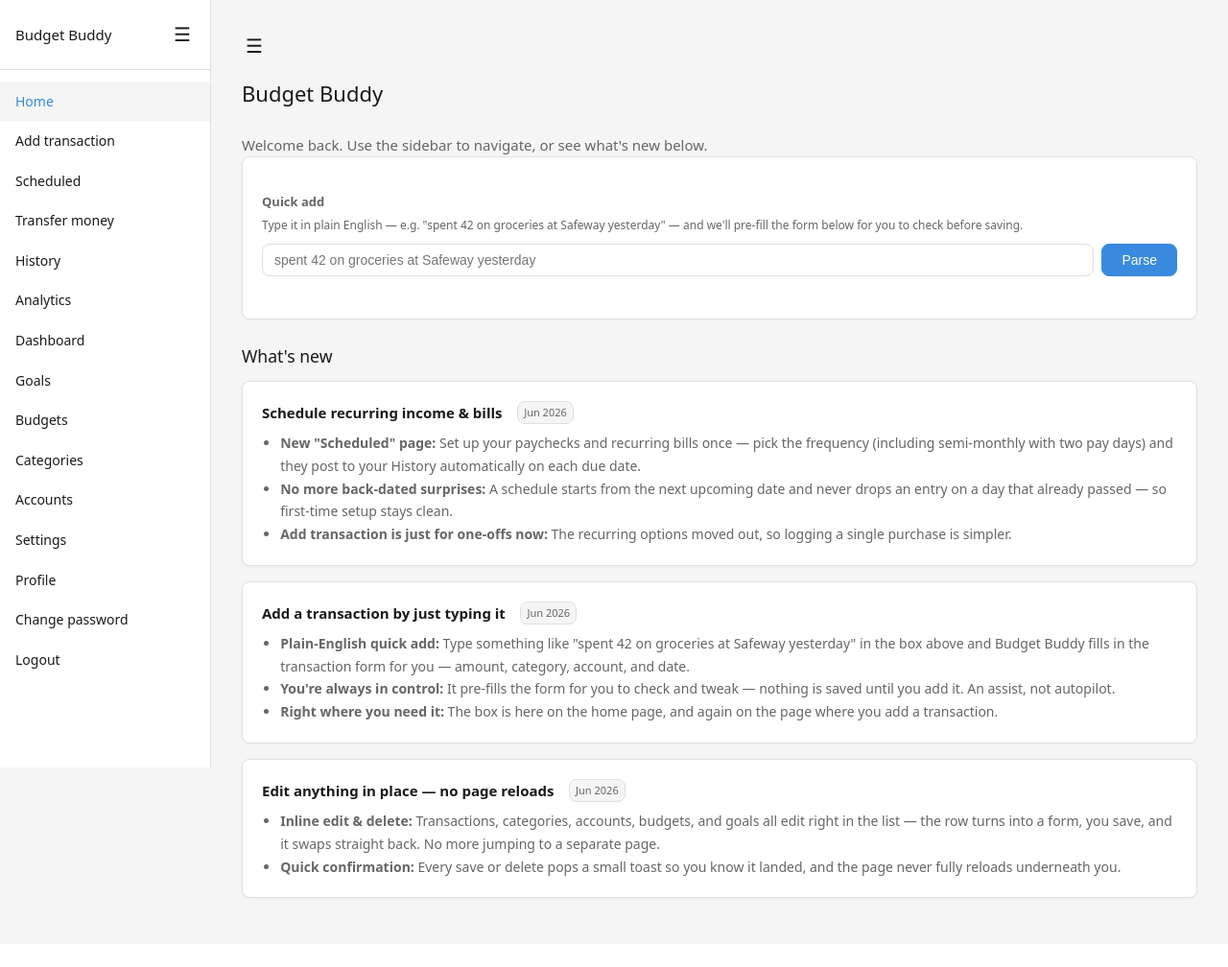
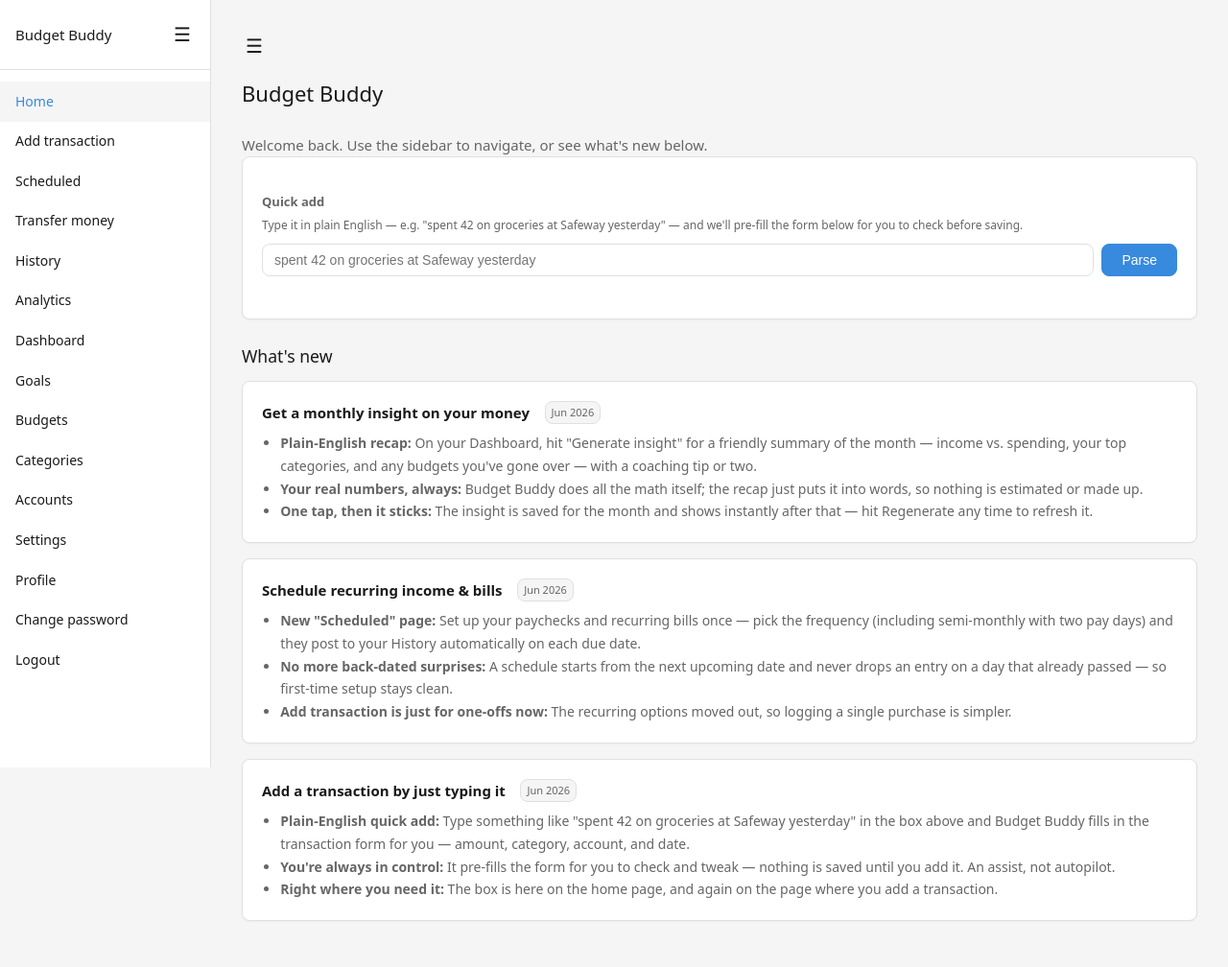
Before and after one commit to CaddisMaster/budget-buddy-archive, a Flask app: page / in a window 1280 px wide. Shown: the whole page at 96% size. Before the commit the page ends 937 px from the top, so only its background shows below. Run offline with Flask 3, Linux system fonts and the light colour scheme; the visitor is signed in with stand-in values (Sample User, id 1); some libraries are stand-ins or nearby versions.

Commit message:
Add Insight 'What's new' card to the homepage
Surface v10.1 Insight in the home 'What's new' panel; drop the oldest card
(v8 inline-edit) to keep the cap of 3.

```diff
--- a/app/templates/index.html
+++ b/app/templates/index.html
@@ -11,6 +11,22 @@
 <h2 style="margin-top:1.5rem;font-size:1.1rem">What's new</h2>
 
 {# Add the newest entry at the top. Keep at most 3 cards — drop the oldest. #}
+<div class="card">
+  <div style="display:flex;align-items:center;gap:0.6rem;margin-bottom:0.5rem">
+    <strong>Get a monthly insight on your money</strong>
+    <span class="recurring-badge">Jun 2026</span>
+  </div>
+  <ul style="margin:0;padding-left:1.2rem;color:var(--text-muted);font-size:14px;line-height:1.7">
+    <li><strong>Plain-English recap:</strong> On your Dashboard, hit "Generate insight"
+        for a friendly summary of the month — income vs. spending, your top categories,
+        and any budgets you've gone over — with a coaching tip or two.</li>
+    <li><strong>Your real numbers, always:</strong> Budget Buddy does all the math itself;
+        the recap just puts it into words, so nothing is estimated or made up.</li>
+    <li><strong>One tap, then it sticks:</strong> The insight is saved for the month and
+        shows instantly after that — hit Regenerate any time to refresh it.</li>
+  </ul>
+</div>
+
 <div class="card">
   <div style="display:flex;align-items:center;gap:0.6rem;margin-bottom:0.5rem">
     <strong>Schedule recurring income &amp; bills</strong>
@@ -44,17 +60,4 @@
   </ul>
 </div>
 
-<div class="card">
-  <div style="display:flex;align-items:center;gap:0.6rem;margin-bottom:0.5rem">
-    <strong>Edit anything in place — no page reloads</strong>
-    <span class="recurring-badge">Jun 2026</span>
-  </div>
-  <ul style="margin:0;padding-left:1.2rem;color:var(--text-muted);font-size:14px;line-height:1.7">
-    <li><strong>Inline edit &amp; delete:</strong> Transactions, categories, accounts,
-        budgets, and goals all edit right in the list — the row turns into a form,
-        you save, and it swaps straight back. No more jumping to a separate page.</li>
-    <li><strong>Quick confirmation:</strong> Every save or delete pops a small toast
-        so you know it landed, and the page never fully reloads underneath you.</li>
-  </ul>
-</div>
 {% endblock %}
```
